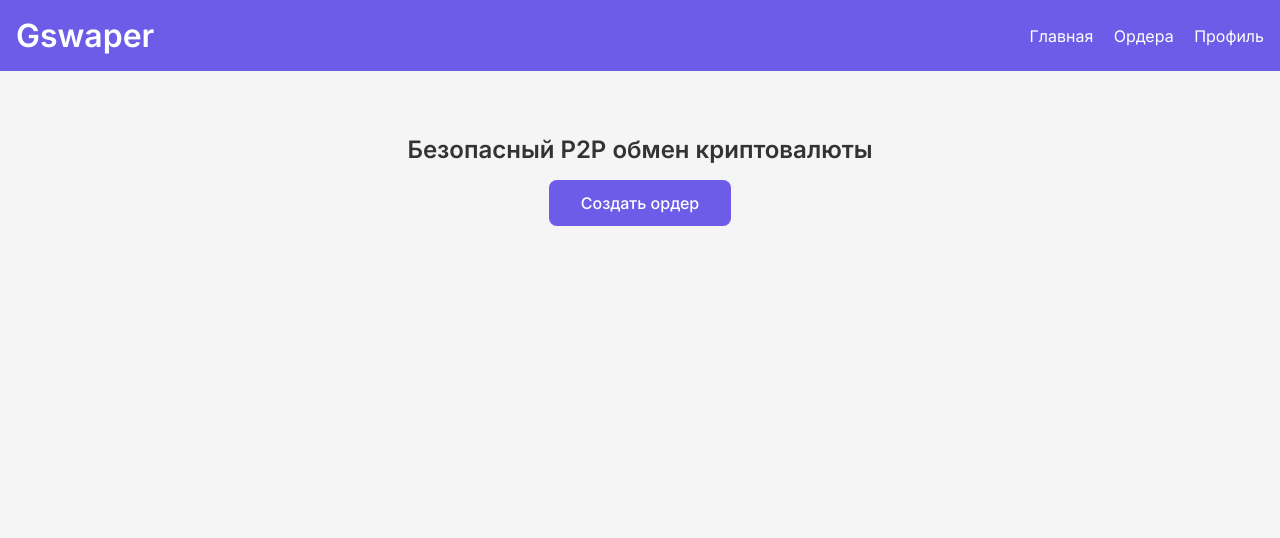
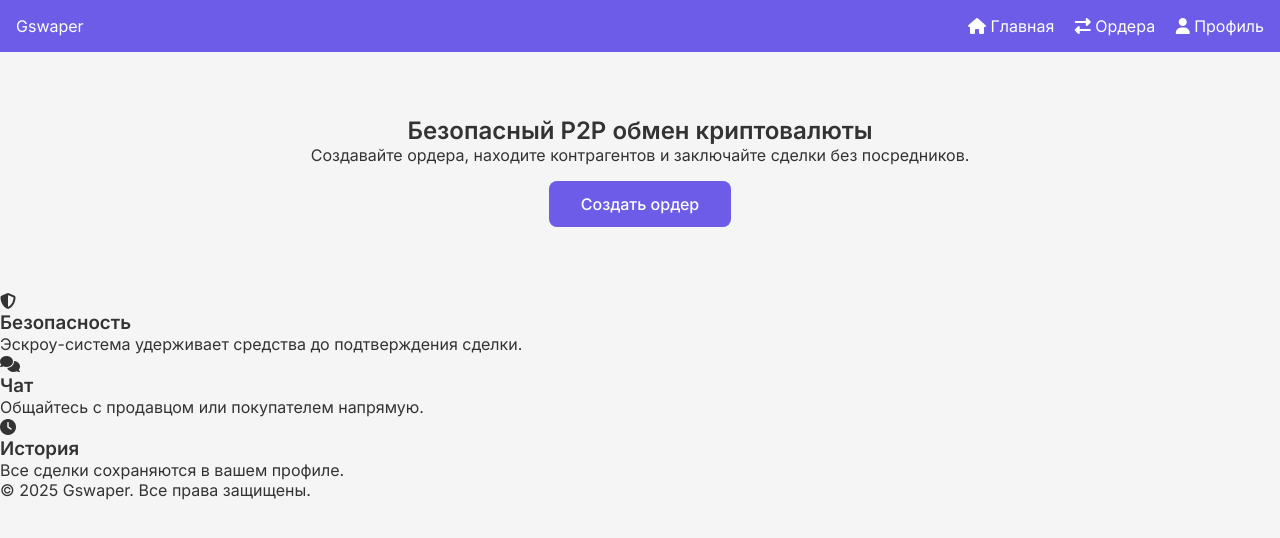
Before and after one commit to Haron066/Gswaper, a plain HTML site: page index.html in a window 1280 px wide. Drawn offline with Linux system fonts and the light colour scheme.

Commit message:
index.html

```diff
--- a/index.html
+++ b/index.html
@@ -3,27 +3,50 @@
 <head>
     <meta charset="UTF-8">
     <meta name="viewport" content="width=device-width, initial-scale=1.0">
-    <title>Gswaper — P2P обмен</title>
+    <title>Gswaper — P2P обмен криптовалюты</title>
     <link rel="stylesheet" href="style.css">
     <link href="https://fonts.googleapis.com/css2?family=Inter:wght@400;500;600&display=swap" rel="stylesheet">
-    <script src="https://kit.fontawesome.com/ваш_ключ.js" crossorigin="anonymous"></script>
+    <script src="https://kit.fontawesome.com/a076d05399.js" crossorigin="anonymous"></script>
 </head>
 <body>
     <header>
-        <h1>Gswaper</h1>
+        <div class="logo">Gswaper</div>
         <nav>
-            <a href="index.html">Главная</a>
-            <a href="orders.html">Ордера</a>
-            <a href="profile.html">Профиль</a>
+            <a href="index.html"><i class="fas fa-home"></i> Главная</a>
+            <a href="orders.html"><i class="fas fa-exchange-alt"></i> Ордера</a>
+            <a href="profile.html"><i class="fas fa-user"></i> Профиль</a>
         </nav>
     </header>
 
     <main>
         <section class="hero">
-            <h2>Безопасный P2P обмен криптовалюты</h2>
+            <h1>Безопасный P2P обмен криптовалюты</h1>
+            <p>Создавайте ордера, находите контрагентов и заключайте сделки без посредников.</p>
             <a href="create-order.html" class="btn">Создать ордер</a>
         </section>
+
+        <section class="features">
+            <div class="feature">
+                <i class="fas fa-shield-alt"></i>
+                <h3>Безопасность</h3>
+                <p>Эскроу-система удерживает средства до подтверждения сделки.</p>
+            </div>
+            <div class="feature">
+                <i class="fas fa-comments"></i>
+                <h3>Чат</h3>
+                <p>Общайтесь с продавцом или покупателем напрямую.</p>
+            </div>
+            <div class="feature">
+                <i class="fas fa-clock"></i>
+                <h3>История</h3>
+                <p>Все сделки сохраняются в вашем профиле.</p>
+            </div>
+        </section>
     </main>
+
+    <footer>
+        <p>© 2025 Gswaper. Все права защищены.</p>
+    </footer>
 
     <script src="script.js"></script>
 </body>
```
